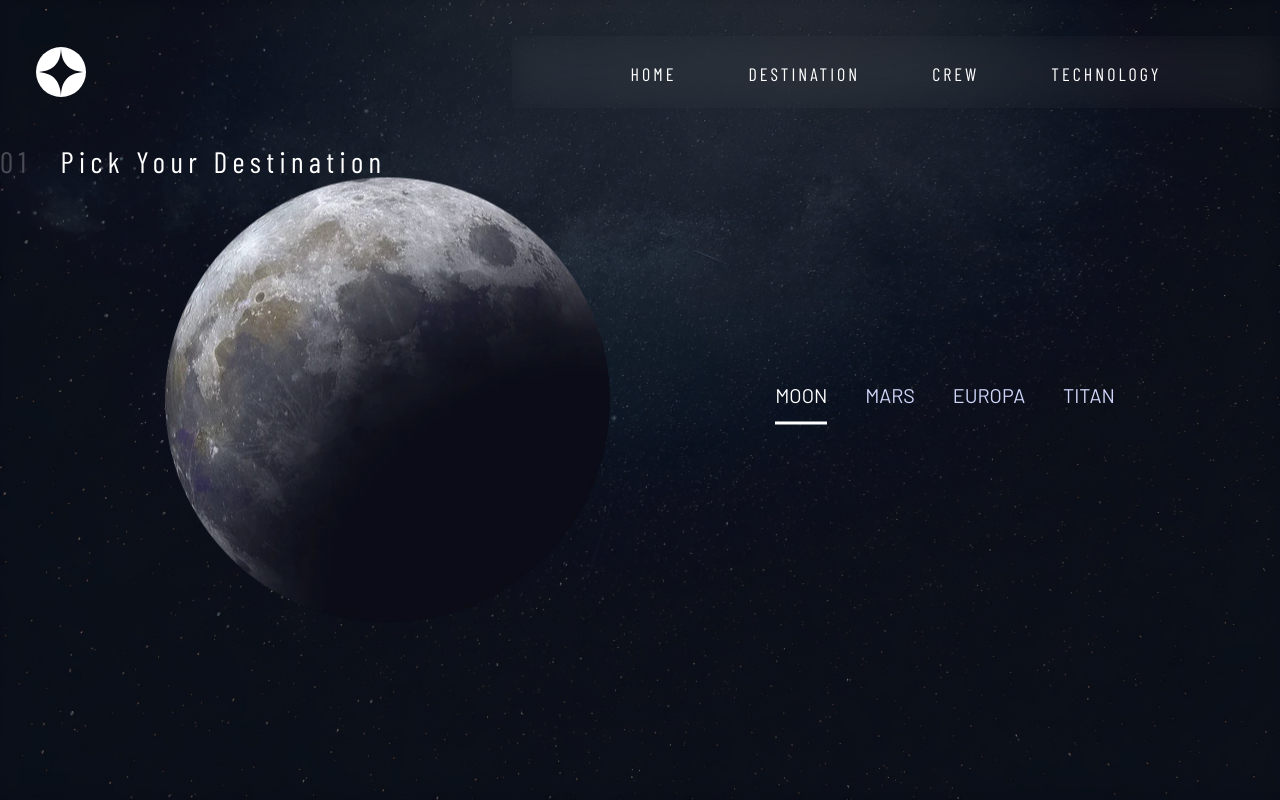
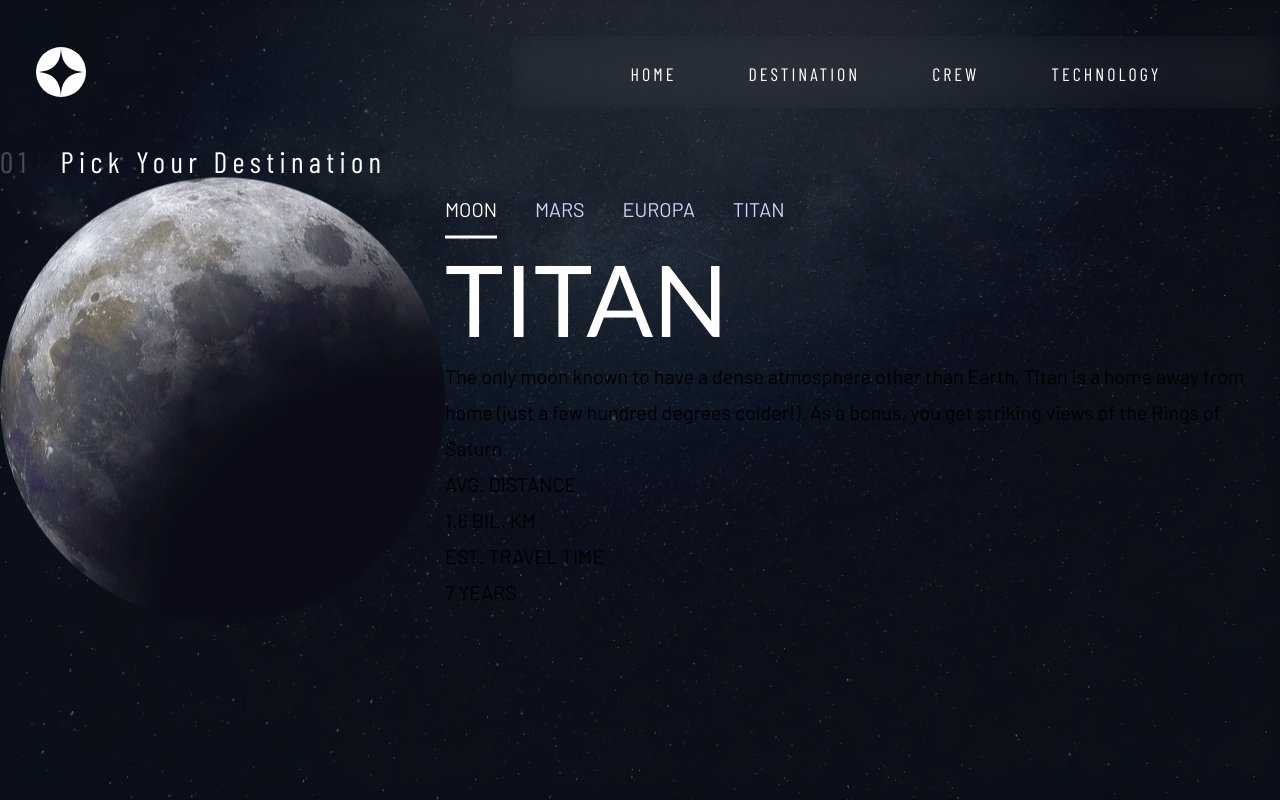
Before and after one commit to jeklnd/space-tourism, a React (Create React App) app: page /destination in a window 1280 px wide. Built offline with nearby package versions, Linux system fonts and the light colour scheme.

Commit message:
add dynamic rendering based on routes, add styling

```diff
--- a/src/routes/Destination.jsx
+++ b/src/routes/Destination.jsx
@@ -4,16 +4,28 @@ import styles from "./Destination.module.css";
 import Nav from "components/Nav";
 import Subnav from "components/Subnav";
 import moon from "assets/images/destination/image-moon.webp";
+import Content from "components/Destination/Content";
+import { Outlet, useLocation } from "react-router-dom";
+
 
 export default function Destination() {
+  const location = useLocation();
   return (
     <main id={styles.destination}>
       <Nav />
-      <h5><span>01</span> Pick Your Destination</h5>
-      <article style={{color: "#fff"}}>
-        <img src={moon}></img>
-        <Subnav />
-      </article>
+      <div className={styles.grid}>
+        <h5>
+          <span>01</span> Pick Your Destination
+        </h5>
+        <article>
+          <img src={moon} className={styles.planet}></img>
+
+          <div className={styles.content}>
+            <Subnav />
+            {location.pathname === "/destination" ? <Content /> : <Outlet />}
+          </div>
+        </article>
+      </div>
     </main>
   );
 }
```
